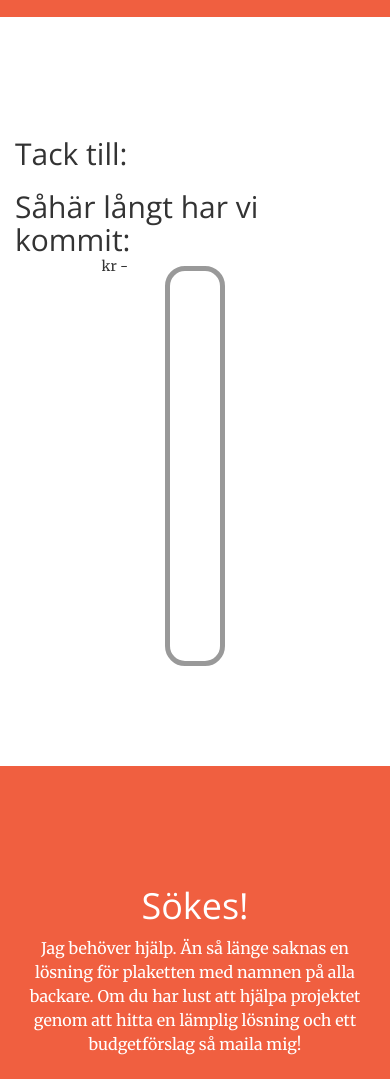
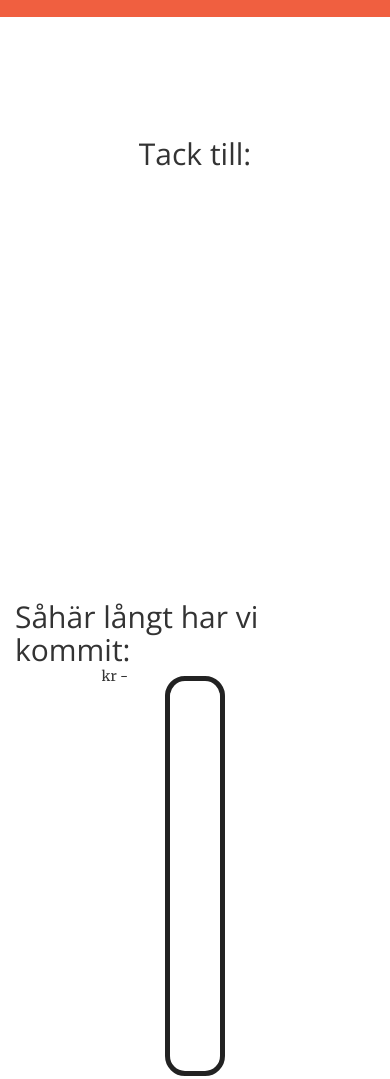
Before and after one commit to kirayatail/horvtavla, a website: page app/index.html in a window 390 px wide. Shown: the part 3880-4959 px from the top of the page. Drawn offline with nearby package versions, Linux system fonts and the light colour scheme; some packages are replaced by stand-ins of ours; no server answers.

Commit message:
accommodating a larger backerlist

```diff
--- a/app/directives/backerlist.js
+++ b/app/directives/backerlist.js
@@ -2,7 +2,7 @@ var app = angular.module('horvtavla');
 
 app.directive('backerList', function(){
   return {
-    template: '<h2>Tack till:</h2><ul><li ng-repeat="b in backers">{{b}}</li><li ng-if="anonymous > 0">and {{anonymous}} anonymous backer<span ng-if="anonymous > 1">s</span></li></ul>',
+    template: '<h2>Tack till:</h2><ul class="backerlist"><li ng-repeat="b in backers">{{b}}</li><li ng-if="anonymous > 0">and {{anonymous}} anonymous backer<span ng-if="anonymous > 1">s</span></li></ul>',
     scope: {
       backers: '=',
       anonymous: '='
--- a/app/partials/start.html
+++ b/app/partials/start.html
@@ -128,7 +128,7 @@
 <section>
   <div class="container">
     <div class="row">
-      <div class="col-md-3 col-md-offset-2">
+      <div class="col-md-4 col-md-offset-2 text-center">
         <backer-list backers="backers" anonymous="anonymous"></backer-list>
       </div>
       <div class="col-md-5 col-md-offset-1">
--- a/app/style.css
+++ b/app/style.css
@@ -18,6 +18,14 @@
 
 .register-success {
   color: green;
+}
+
+.backerlist {
+  display: flex;
+  flex-direction: column;
+  flex-wrap: wrap;
+  height: 400px;
+  align-items: flex-start;
 }
 
 .meter-container {
@@ -42,7 +50,7 @@
     align-items: flex-end;
     width: 60px;
     border-radius: 20px;
-    border: 5px solid #999;
+    border: 5px solid #222;
 }
 .meter-labels {
     flex: 1;
```
